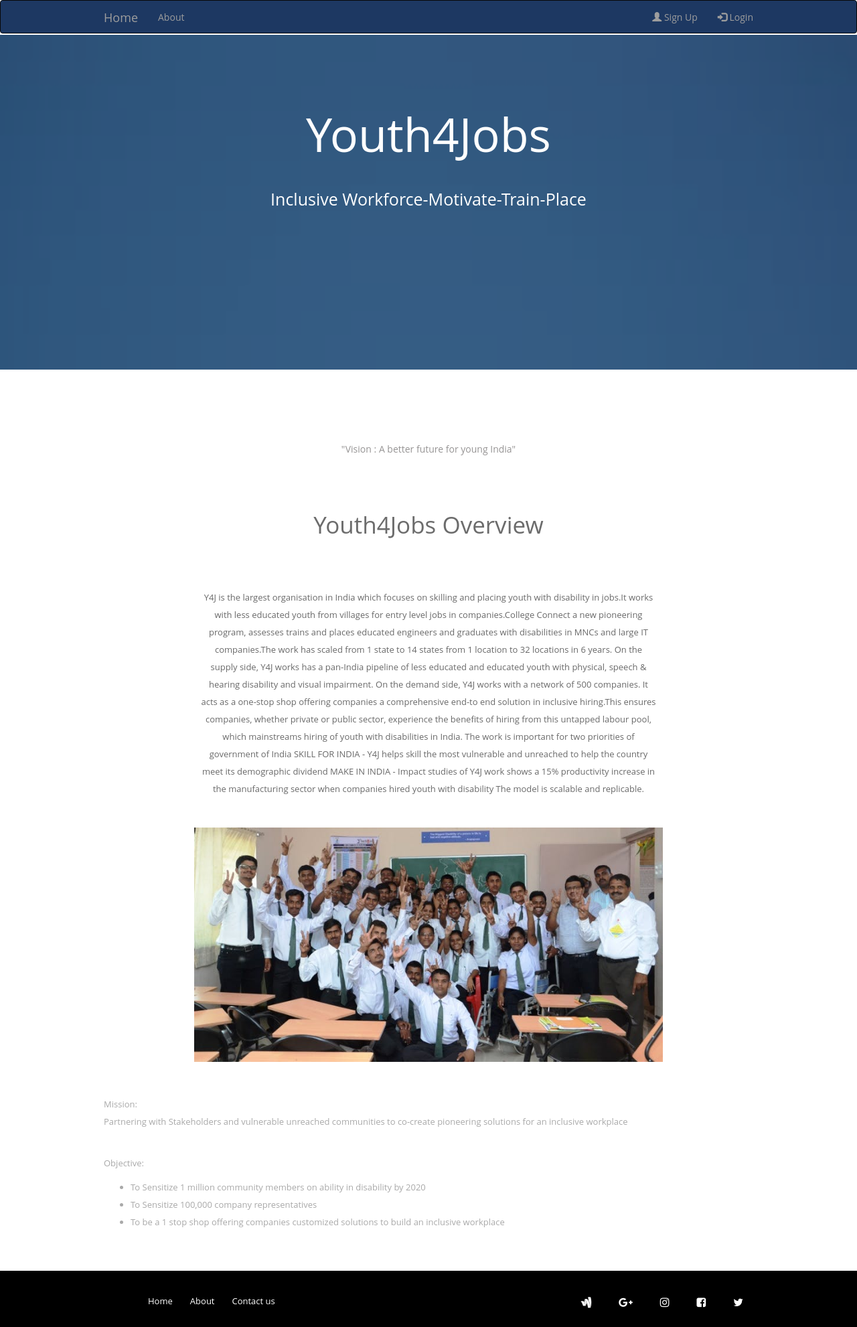
After one commit to hyderabad18/team-20, a PHP site: page /home/university.html in a window 1280 px wide. The commit adds this page. Shown: the whole page at 67% size. Run offline with PHP 8.4, Linux system fonts and the light colour scheme; some libraries are stand-ins or nearby versions.

Commit message:
My message

```diff
--- a/home/css/style.css
+++ b/home/css/style.css
@@ -24,7 +24,7 @@
 
 .navbar{
 background-color:rgb(29, 56, 98);
-height: 80px;
+height: 50px;
 margin-bottom:-18px;
 overflow:hidden;
 }
--- /dev/null
+++ b/home/university.html
@@ -0,0 +1,169 @@
+<!DOCTYPE html>
+<html >
+<head>
+  <meta charset="UTF-8">
+  <title>Home</title>
+
+
+  <link rel='stylesheet prefetch' href='https://maxcdn.bootstrapcdn.com/font-awesome/4.2.0/css/font-awesome.min.css'>
+    <link rel="stylesheet" href="https://maxcdn.bootstrapcdn.com/bootstrap/3.3.7/css/bootstrap.min.css">
+
+      <link rel="stylesheet" href="css/style.css">
+
+
+</head>
+
+<body>
+
+        <!-- Start Homebar -->
+        <nav class="navbar navbar-inverse">
+  <div class="container">
+    <div class="navbar-header">
+      <a class="navbar-brand active" href="#">Home</a>
+    </div>
+    <ul class="nav navbar-nav">
+      <li ><a href="#">About</a></li>
+
+
+    </ul>
+    <ul class="nav navbar-nav navbar-right">
+      <li><a href="#"><span class="glyphicon glyphicon-user"></span> Sign Up</a></li>
+      <li><a href="#"><span class="glyphicon glyphicon-log-in"></span> Login</a></li>
+    </ul>
+  </div>
+
+</nav>
+
+        <!-- End Homebar -->
+
+
+        <!--Start Header -->
+
+
+        <div class="header center">
+            <div class="overlay">
+                <div class="container">
+
+                    <div class="listin">
+
+                <h1><span>Youth4Jobs</span></h1>
+
+                <h2>Inclusive Workforce-Motivate-Train-Place</h2>
+                    </div>
+
+                </div>
+            </div>
+        </div>
+
+
+       <!--End Header -->
+
+        <!-- Start Vision -->
+
+        <div class="need center">
+            <div class="container">
+                <p>"Vision : A better future for young India"
+                </p>
+
+            </div>
+        </div>
+
+
+        <!-- End Vision -->
+
+
+        <!-- Start about -->
+
+        <div class="advan">
+            <div class="container">
+                <div class="details center">
+
+                        <h1 class="first">Youth4Jobs Overview</h1>
+
+                    <div class="more">
+                    <p>Y4J is the largest organisation in India which focuses on skilling and placing youth with disability in jobs.It works with less educated youth from villages for entry level jobs in companies.College Connect a new pioneering program, assesses trains and places educated engineers and graduates with disabilities in MNCs and large IT companies.The work has scaled from 1 state to 14 states from 1 location to 32 locations in 6 years. On the supply side, Y4J works has a pan-India pipeline of less educated and educated youth with physical, speech & hearing disability and visual impairment.
+
+On the demand side, Y4J works with a network of 500 companies. It acts as a one-stop shop offering companies a comprehensive end-to end solution in inclusive hiring.This ensures companies, whether private or public sector, experience the benefits of hiring from this untapped labour pool, which mainstreams hiring of youth with disabilities in India.
+
+The work is important for two priorities of government of India
+
+SKILL FOR INDIA - Y4J helps skill the most vulnerable and unreached to help the country meet its demographic dividend
+MAKE IN INDIA - Impact studies of Y4J work shows a 15% productivity increase in the manufacturing sector when companies hired youth with disability
+The model is scalable and replicable. </p>
+
+                    </div>
+
+                    <img src="pic1.jpg" alt="pic1" width="700" height="350">
+
+                </div>
+            </div>
+        </div>
+
+        <!-- End about-->
+
+
+        <!-- Start optional-->
+
+        <div class="optional">
+            <div class="container">
+                <div class="more">
+
+                <p> Mission:<br>Partnering with Stakeholders and vulnerable unreached communities to co-create pioneering solutions for an inclusive workplace</p>
+                <p><br>Objective:</p>
+
+                <p >
+                    <ul>
+                    <li>To Sensitize 1 million community members on ability in disability by 2020</li>
+                  <li>To Sensitize 100,000 company representatives</li>
+                  <li>To be a 1 stop shop offering companies customized solutions to build an inclusive workplace</li>
+                </ul>
+                </p>
+                 </div>
+
+            </div>
+        </div>
+
+
+
+        <!-- End optional -->
+
+
+        <!-- Start Final -->
+
+        <div class="Final">
+            <div class="container">
+
+
+
+                <div class="home">
+                    <ul>
+                    <li>Home</li>
+                    <li>About</li>
+                    <li>Contact us</li>
+                    </ul>
+                </div>
+
+
+                <div class="social">
+                 <ul>
+                     <li><a href="https://twitter.com/login" style="color:white;text-decoration:none"><i class="fa fa-twitter" aria-hidden="true"></i></a></li>
+                     <li><a href="https://www.facebook.com/" style="color:white;text-decoration:none"><i class="fa fa-facebook-square" aria-hidden="true"></i></a></li>
+                     <li><a href="https://www.instagram.com/?hl=en" style="color:white;text-decoration:none"><i class="fa fa-instagram" aria-hidden="true"></i></a></li>
+                     <li><a href="https://plus.google.com/" style="color:white;text-decoration:none"><i class="fa fa-google-plus" aria-hidden="true"></i></a></li>
+                     <li><a href="https://www.google.com/wallet/" style="color:white;text-decoration:none"><i class="fa fa-google-wallet" aria-hidden="true"></i></a></li>
+                </ul>
+                </div>
+
+
+
+            </div>
+        </div>
+
+
+
+        <!-- End Final -->
+
+
+
+</body>
+</html>
```
Also changed, not shown: style.css (+1 -6 lines).
